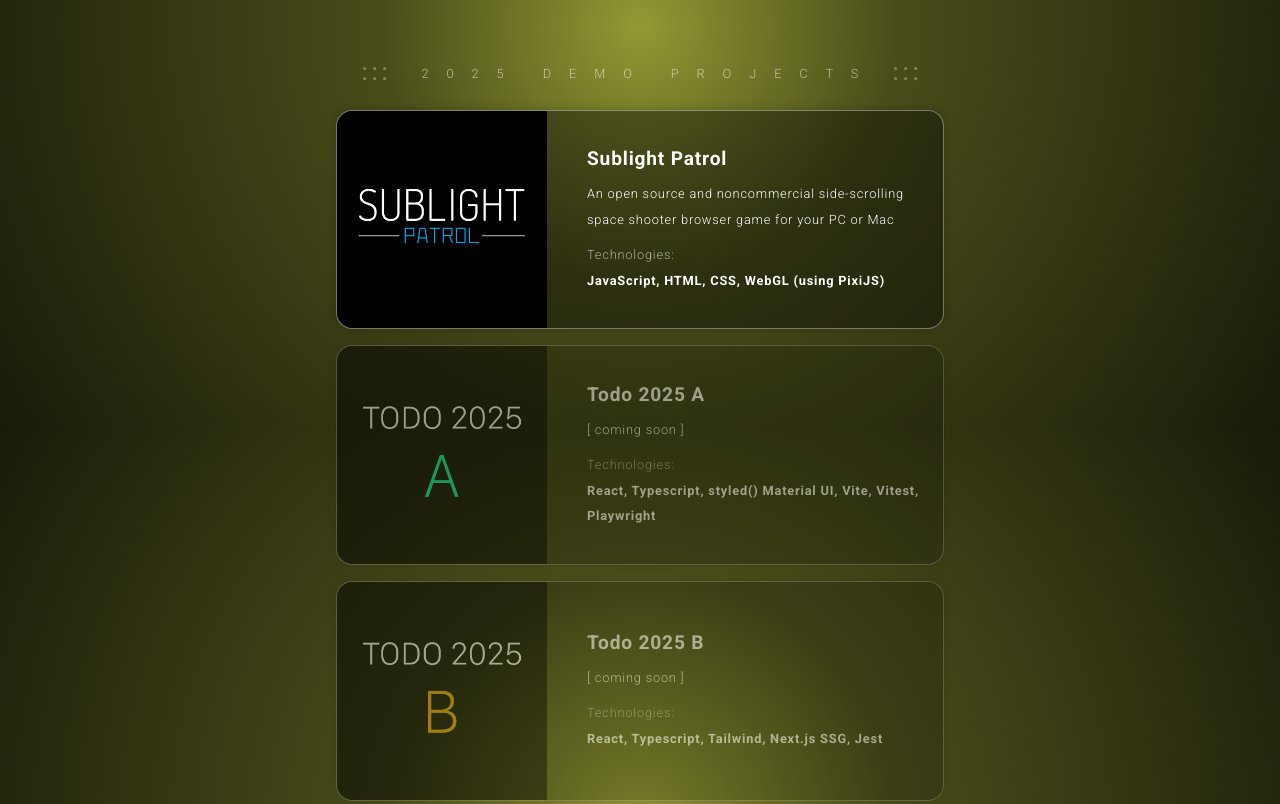
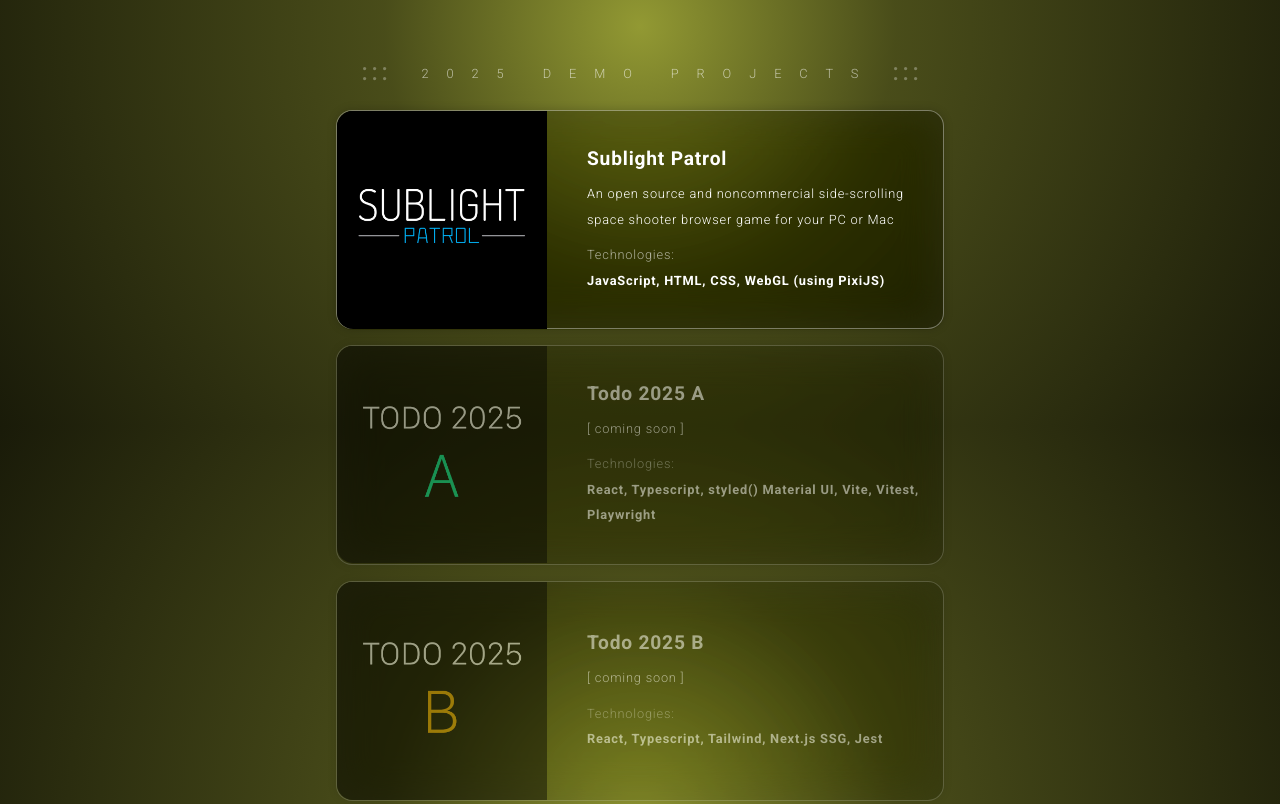
Before and after one commit to iamgrid/portfolio-2025, a website built with webpack: page src/index.html in a window 1280 px wide. Shown: the part 1174-1978 px from the top of the page. Built offline with nearby package versions, Linux system fonts and the light colour scheme.

Commit message:
.demo-project backdrop-filter added

```diff
--- a/src/index.css
+++ b/src/index.css
@@ -340,14 +340,21 @@ a:hover {
 .demo-project {
 	display: block;
 	border: 1px solid #ffffff60;
-	/* background-color: #ffffff20; */
-	background-color: #00000060;
-	transition: border-color 0.2s var(--bezier-min), background-color 0.2s ease-in-out;
+	background-color: #00000040;
+	transition: border-color 0.2s var(--bezier-min), background-color 0.4s ease-in-out;
 	text-decoration: none;
 	color: white;
 	border-radius: var(--demo-project-border-radius);
 	margin-top: 1em;
 	box-shadow: 0 0 10px #00000030;
+	backdrop-filter: blur(20px) contrast(1.25);
+}
+
+.demo-project:hover {
+	background-color: #00000070;
+	/* backdrop-filter: blur(20px) contrast(1.2); */
+	border-color: #ffffff90;
+	color: white;
 }
 
 .demo-project--coming-soon {
@@ -357,12 +364,6 @@ a:hover {
 
 .demo-project:first-child {
 	margin-top: 0;
-}
-
-.demo-project:hover {
-	background-color: #00000090;
-	border-color: #ffffff90;
-	color: white;
 }
 
 .demo-project__thumbnail {
```
